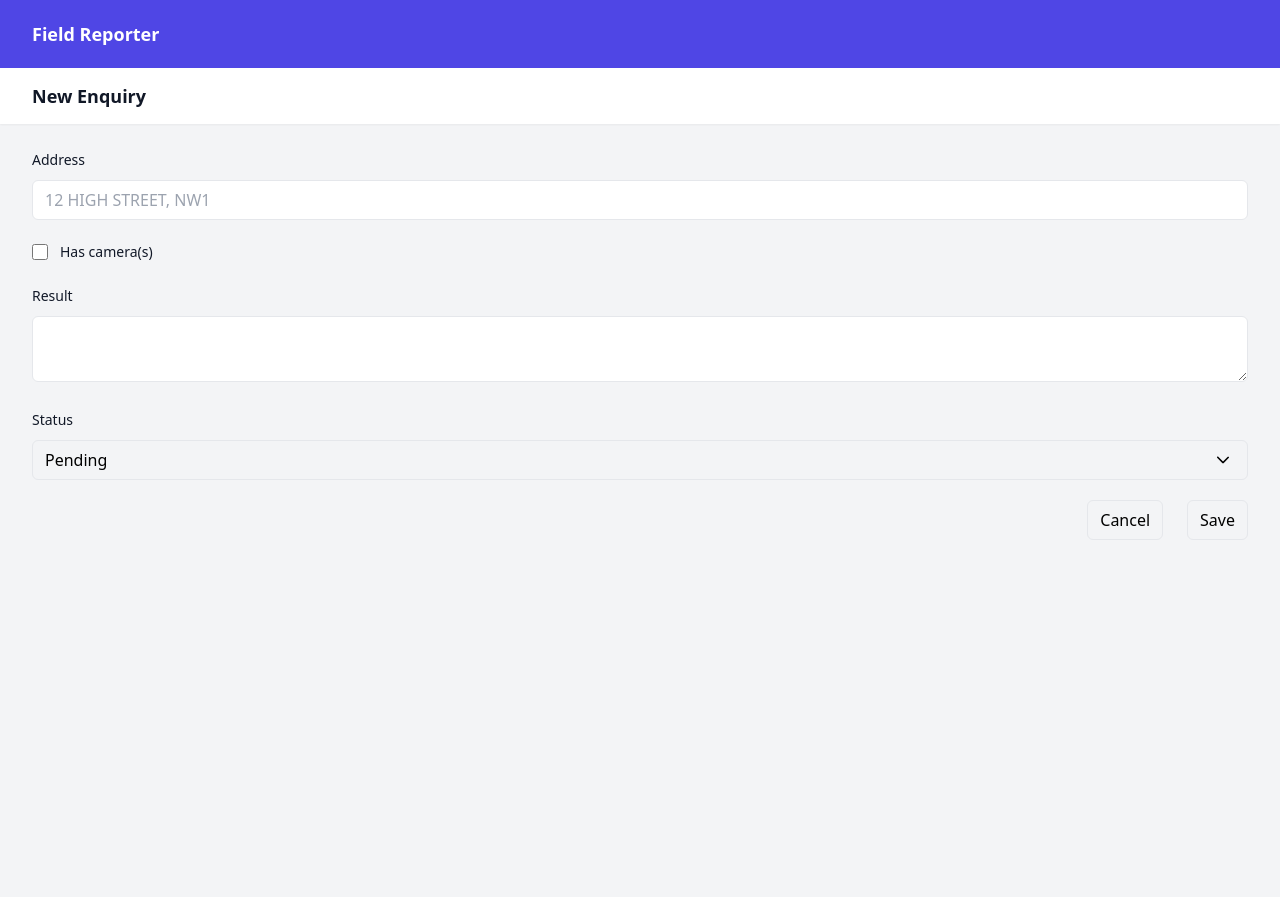
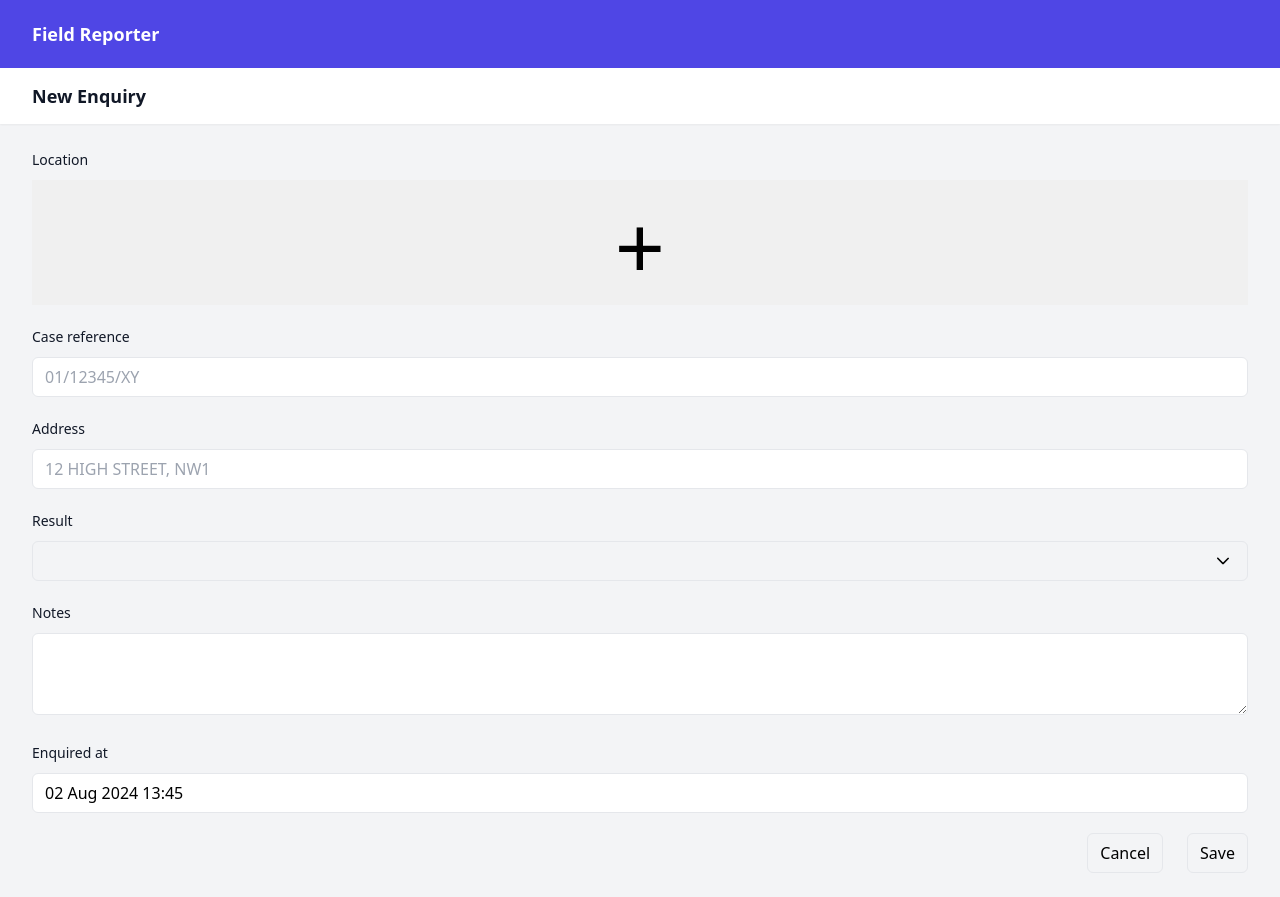
Before and after one commit to timwis/field-reporter, a Vue app: page /new in a window 1280 px wide. Before the commit the page ends 800 px from the top, so only its background shows below. Built offline with nearby package versions, Linux system fonts and the light colour scheme; what rxdb, tailwindcss-primeui would draw is missing.

Commit message:
Add MapLocator and use pinia to store form state

```diff
--- a/package.json
+++ b/package.json
@@ -14,19 +14,25 @@
   "dependencies": {
     "@headlessui/vue": "^1.7.22",
     "@heroicons/vue": "^2.1.5",
+    "@vue-leaflet/vue-leaflet": "^0.10.1",
+    "leaflet": "^1.9.4",
+    "leaflet-easybutton": "^2.4.0",
     "npm-run-all2": "^6.2.2",
     "pinia": "^2.2.0",
     "primevue": "^4.0.4",
     "rxdb": "^15.30.0",
     "rxjs": "^7.8.1",
     "tailwindcss-primeui": "^0.3.4",
+    "uuid": "^10.0.0",
     "vue": "^3.4.26",
     "vue-router": "^4.4.2"
   },
   "devDependencies": {
     "@tailwindcss/forms": "^0.5.7",
     "@tsconfig/node20": "^20.1.4",
+    "@types/leaflet": "^1.9.12",
     "@types/node": "^22.1.0",
+    "@types/uuid": "^10.0.0",
     "@vite-pwa/assets-generator": "^0.2.4",
     "@vitejs/plugin-vue": "^5.0.4",
     "@vue/tsconfig": "^0.5.1",
--- /dev/null
+++ b/src/components/MapLocator.vue
@@ -0,0 +1,105 @@
+<template>
+  <LMap
+    :zoom="location ? LOCATED_ZOOM : DEFAULT_ZOOM"
+    :center="location || DEFAULT_LOCATION"
+    ref="map"
+    class="crosshairs"
+    @ready="onMapReady()"
+    @locationfound="onLocationFound"
+    @move.once="onFirstMove"
+  >
+    <LTileLayer
+      url="https://{s}.tile.openstreetmap.org/{z}/{x}/{y}.png"
+      layer-type="base"
+      name="OpenStreetMap"
+      attribution="&copy; <a href='https://www.openstreetmap.org/copyright'>OpenStreetMap</a> contributors"
+    />
+    <LControl
+      class="leaflet-control bg-white border-2 border-black/20 rounded p-2 text-base !cursor-pointer font-sans"
+      position="topright"
+      @click="onClickSave"
+      >Save Location</LControl
+    >
+    <LCircleMarker
+      v-if="userLocation"
+      :lat-lng="userLocation"
+      :radius="userLocationAccuracy ? userLocationAccuracy / 2 : undefined"
+    />
+  </LMap>
+</template>
+
+<script setup lang="ts">
+import { ref, defineProps, defineEmits } from 'vue'
+import type { LocationEvent } from 'leaflet'
+import { LMap, LTileLayer, LCircleMarker, LControl } from '@vue-leaflet/vue-leaflet'
+import 'leaflet/dist/leaflet.css'
+
+// TODO: Replace with L.LatLngExpression
+import type { LatLngArray } from '@/types'
+
+const props = defineProps<{
+  location: LatLngArray | null
+}>()
+
+const emit = defineEmits<{
+  save: (location: LatLngArray) => void
+}>()
+
+const DEFAULT_ZOOM = 13
+const DEFAULT_LOCATION = [51.4630654, -0.1154922]
+const LOCATED_ZOOM = 18
+const userLocation = ref<LatLngArray | null>(null)
+const userLocationAccuracy = ref<number | null>(null)
+let hasMoved = false
+const map = ref<InstanceType<typeof LMap> | null>(null)
+
+function onMapReady() {
+  map.value?.leafletObject.locate({
+    enableHighAccuracy: true,
+    maximumAge: 60000
+  })
+}
+
+function onClickSave() {
+  if (!map.value) return
+  const center = map.value.leafletObject.getCenter()
+  emit('save', [center.lat, center.lng])
+}
+
+function onLocationFound(event: LocationEvent) {
+  console.log(event.latlng)
+  userLocation.value = [event.latlng.lat, event.latlng.lng]
+  userLocationAccuracy.value = event.accuracy
+  if (!props.location && !hasMoved) {
+    map.value?.leafletObject.setView(event.latlng, LOCATED_ZOOM)
+  }
+}
+
+function onFirstMove(_event: Event) {
+  hasMoved = true
+}
+</script>
+
+<style lang="css">
+.crosshairs:before,
+.crosshairs:after {
+  content: '';
+  position: absolute;
+  top: 0;
+  bottom: 0;
+  left: 0;
+  right: 0;
+  pointer-events: none;
+  z-index: 999;
+}
+
+.crosshairs:before {
+  bottom: 50%;
+  border-bottom: 1px #777 solid;
+}
+
+.crosshairs:after {
+  right: 50%;
+  border-right: 1px #777 solid;
+}
+</style>
--- /dev/null
+++ b/src/components/MapThumbnail.vue
@@ -0,0 +1,84 @@
+<template>
+  <div class="map-thumbnail-container">
+    <div ref="mapThumbnail" class="map-thumbnail" />
+    <input :value="location" :required="required" name="geometry" />
+  </div>
+</template>
+
+<script>
+import L from 'leaflet'
+
+export default {
+  props: {
+    required: { type: Boolean },
+    location: { type: Object, default: () => {} }
+  },
+  mounted() {
+    if (this.location) {
+      const map = this.initMap(this.location)
+      this.addBasemap(map)
+    }
+  },
+  methods: {
+    initMap(location) {
+      const el = this.$refs.mapThumbnail
+      return L.map(el, {
+        trackResize: false,
+        attributionControl: false,
+        zoomControl: false,
+        touchZoom: false,
+        scrollWheelZoom: false,
+        doubleClickZoom: false,
+        boxZoom: false,
+        dragging: false,
+        tap: false,
+        keyboard: false
+      }).setView(location, 20)
+    },
+    addBasemap(map) {
+      L.tileLayer('https://{s}.tile.openstreetmap.org/{z}/{x}/{y}.png', {
+        attribution:
+          '&copy; <a href="https://www.openstreetmap.org/copyright">OpenStreetMap</a> contributors'
+      }).addTo(map)
+    }
+  }
+}
+</script>
+
+<style scoped>
+.map-thumbnail-container {
+  position: relative;
+}
+
+.map-thumbnail {
+  height: 125px;
+  background-color: #f0f0f0;
+  position: relative;
+  color: black;
+  font-weight: 100;
+  z-index: 999;
+}
+
+.map-thumbnail:after {
+  content: '+';
+  font-size: 550%;
+  font-weight: 300;
+  position: absolute;
+  text-align: center;
+  top: 0;
+  bottom: 0;
+  left: 0;
+  right: 0;
+  z-index: 999;
+}
+
+input {
+  position: absolute;
+  top: 0;
+  left: 0;
+}
+
+input:focus {
+  outline: none;
+}
+</style>
--- a/src/main.ts
+++ b/src/main.ts
@@ -1,10 +1,12 @@
 import { createApp } from 'vue'
+import { createPinia } from 'pinia'
 import PrimeVue from 'primevue/config'
 import Aura from '@/presets/aura'
 import InputText from 'primevue/inputtext'
 import Textarea from 'primevue/textarea'
 import Select from 'primevue/select'
 import Button from 'primevue/button'
+import DatePicker from 'primevue/datepicker'
 
 import './style.css'
 import { createDatabase } from './database'
@@ -12,7 +14,9 @@ import App from './App.vue'
 import router from './router'
 
 const database = await createDatabase()
+const pinia = createPinia()
 const app = createApp(App)
+app.use(pinia)
 app.use(router)
 app.use(database)
 app.use(PrimeVue, { unstyled: true, pt: Aura })
@@ -20,4 +24,5 @@ app.component('InputText', InputText)
 app.component('Textarea', Textarea)
 app.component('Select', Select)
 app.component('Button', Button)
+app.component('DatePicker', DatePicker)
 app.mount('#app')
--- a/src/router/index.ts
+++ b/src/router/index.ts
@@ -1,6 +1,7 @@
 import { createRouter, createWebHistory } from 'vue-router'
 import EnquiriesView from '@/views/EnquiriesView.vue'
 import NewEnquiryView from '@/views/NewEnquiryView.vue'
+import SelectLocation from '@/views/SelectLocation.vue'
 
 const router = createRouter({
   history: createWebHistory(import.meta.env.BASE_URL),
@@ -14,6 +15,11 @@ const router = createRouter({
       path: '/new',
       name: 'new-enquiry',
       component: NewEnquiryView
+    },
+    {
+      path: '/new/location',
+      name: 'select-location',
+      component: SelectLocation
     }
   ]
 })
--- /dev/null
+++ b/src/stores/draft.ts
@@ -0,0 +1,14 @@
+import { defineStore } from 'pinia'
+
+import type { Enquiry } from '@/types'
+
+export const useDraftStore = defineStore('draft', {
+  state: () => ({
+    enquired_at: new Date(),
+    case_reference: '',
+    location_address: '',
+    location_geometry: null,
+    result: '',
+    notes: ''
+  }) // as Enquiry
+})
--- a/src/types.ts
+++ b/src/types.ts
@@ -1,21 +1,22 @@
 import type { RxJsonSchema } from 'rxdb'
+
+export type LatLngArray = [number, number]
+
+export const RESULT_VALUES = [
+  { label: 'Retrieved', value: 'retrieved' },
+  { label: 'Revisit', value: 'revisit' },
+  { label: 'Non-starter', value: 'non_starter' }
+]
 
 export interface Enquiry {
   id: string
   created_at: string
-  occurred_at: string
-  user_name: string
-  location: {
-    geometry: {
-      lat: number
-      lng: number
-    }
-    address: string
-    details?: string
-  }
-  status: 'pending' | 'attempted' | 'completed' | 'cancelled'
-  has_cameras: boolean
-  result: string
+  enquired_at: string
+  case_reference: string
+  location_address: string
+  location_geometry: LatLngArray
+  result: 'retrieved' | 'revisit' | 'non_starter'
+  notes: string
 }
 
 export const enquirySchema: RxJsonSchema<Enquiry> = {
@@ -23,41 +24,31 @@ export const enquirySchema: RxJsonSchema<Enquiry> = {
   primaryKey: 'id',
   type: 'object',
   properties: {
-    id: { type: 'string', maxLength: 100 },
-    created_at: { type: 'string', format: 'date-time' },
-    occurred_at: { type: 'string', format: 'date-time' },
-    user_name: { type: 'string' },
-    location: {
-      type: 'object',
-      properties: {
-        geometry: {
-          type: 'object',
-          properties: {
-            lat: { type: 'number' },
-            lng: { type: 'number' }
-          },
-          required: ['lat', 'lng']
-        },
-        address: { type: 'string' },
-        details: { type: 'string' }
-      },
-      required: ['geometry', 'address']
+    id: { type: 'string', maxLength: 100, final: true },
+    created_at: { type: 'string', format: 'date-time', final: true },
+    enquired_at: { type: 'string', format: 'date-time' },
+    case_reference: { type: 'string' },
+    location_address: { type: 'string' },
+    location_geometry: {
+      type: 'array',
+      items: { type: 'number' },
+      minItems: 2,
+      maxItems: 2
     },
-    status: {
+    result: {
       type: 'string',
-      enum: ['pending', 'attempted', 'completed', 'cancelled']
+      enum: ['retrieved', 'revisit', 'non_starter']
     },
-    has_cameras: { type: 'boolean' },
-    result: { type: 'string' }
+    notes: { type: 'string' }
   },
   required: [
     'id',
     'created_at',
-    'occurred_at',
-    'user_name',
-    'location',
-    'status',
-    'has_cameras',
-    'result'
+    'enquired_at',
+    'case_reference',
+    'location_address',
+    'location_geometry',
+    'result',
+    'notes'
   ]
 }
--- a/src/views/NewEnquiryView.vue
+++ b/src/views/NewEnquiryView.vue
@@ -1,39 +1,30 @@
 <script setup lang="ts">
+import { RouterLink, useRouter } from 'vue-router'
+import { toRaw } from 'vue'
+import { v7 as uuidv7 } from 'uuid'
+
+import { RESULT_VALUES } from '@/types'
 import { useDatabase } from '@/database'
+import { useDraftStore } from '@/stores/draft'
 import PageHeader from '@/components/PageHeader.vue'
+import MapThumbnail from '@/components/MapThumbnail.vue'
 
 const database = useDatabase()
+const router = useRouter()
 
-const STATUS_VALUES = [
-  { value: 'pending', label: 'Pending' },
-  { value: 'attempted', label: 'Attempted' },
-  { value: 'completed', label: 'Completed' },
-  { value: 'cancelled', label: 'Cancelled' }
-]
-
-let enquiry = {
-  location: {
-    geometry: {
-      lat: 51.464795,
-      lng: -0.11303
-    },
-    address: ''
-  },
-  has_cameras: false,
-  result: '',
-  status: 'pending'
-}
+let draft = useDraftStore()
 
 async function onSubmit(_event: Event) {
-  console.log('Form submitted')
+  const created_at = new Date().toISOString()
   const augmentedEnquiry = {
-    ...enquiry,
-    id: Math.random().toString(36).substring(2, 10),
-    created_at: new Date().toISOString(),
-    occurred_at: new Date().toISOString(),
-    user_name: 'Tester'
+    ...toRaw(draft.$state),
+    id: uuidv7(),
+    created_at,
+    enquired_at: draft.enquired_at.toISOString()
   }
   await database.enquiries.insert(augmentedEnquiry)
+  draft.$reset()
+  router.push({ name: 'enquiries' })
 }
 </script>
 
@@ -45,32 +36,44 @@ async function onSubmit(_event: Event) {
         <div class="space-y-5">
           <div>
             <label for="address" class="block text-sm font-medium leading-6 text-gray-900">
+              Location
+            </label>
+            <div class="mt-2">
+              <RouterLink to="/new/location">
+                <MapThumbnail :location="draft.location_geometry" required />
+              </RouterLink>
+            </div>
+          </div>
+
+          <div>
+            <label for="case_reference" class="block text-sm font-medium leading-6 text-gray-900">
+              Case reference
+            </label>
+            <div class="mt-2">
+              <InputText
+                id="case_reference"
+                name="case_reference"
+                v-model.trim="draft.case_reference"
+                type="text"
+                placeholder="01/12345/XY"
+                class="w-full"
+              />
+            </div>
+          </div>
+
+          <div>
+            <label for="address" class="block text-sm font-medium leading-6 text-gray-900">
               Address
             </label>
             <div class="mt-2">
               <InputText
                 id="address"
                 name="address"
-                v-model.trim="enquiry.location.address"
+                v-model.trim="draft.location_address"
                 type="text"
                 placeholder="12 HIGH STREET, NW1"
                 class="w-full"
               />
-            </div>
-          </div>
-
-          <div class="relative flex gap-x-3">
-            <div class="flex h-6 items-center">
-              <input
-                id="has_cameras"
-                name="has_cameras"
-                type="checkbox"
-                v-model="enquiry.has_cameras"
-                class="h-4 w-4 rounded border-gray-300 text-indigo-600 focus:ring-indigo-600"
-              />
-            </div>
-            <div class="text-sm leading-6">
-              <label for="has_cameras" class="font-medium text-gray-900">Has camera(s)</label>
             </div>
           </div>
 
@@ -79,29 +82,48 @@ async function onSubmit(_event: Event) {
               Result
             </label>
             <div class="mt-2">
-              <Textarea
+              <Select
                 id="result"
                 name="result"
-                v-model.trim="enquiry.result"
-                rows="3"
+                v-model="draft.result"
+                :options="RESULT_VALUES"
+                optionLabel="label"
+                optionValue="value"
+                class="w-full"
+                required
+              />
+            </div>
+          </div>
+
+          <div>
+            <label for="notes" class="block text-sm font-medium leading-6 text-gray-900">
+              Notes
+            </label>
+            <div class="mt-2">
+              <Textarea
+                id="notes"
+                name="notes"
+                v-model.trim="draft.notes"
+                rows="4"
                 class="w-full"
               />
             </div>
           </div>
 
           <div>
-            <label for="status" class="block text-sm font-medium leading-6 text-gray-900">
-              Status
+            <label for="enquired_at" class="block text-sm font-medium leading-6 text-gray-900">
+              Enquired at
             </label>
             <div class="mt-2">
-              <Select
-                id="status"
-                name="status"
-                v-model="enquiry.status"
-                :options="STATUS_VALUES"
-                optionLabel="label"
-                optionValue="value"
+              <DatePicker
+                id="enquired_at"
+                name="enquired_at"
+                v-model="draft.enquired_at"
                 class="w-full"
+                showTime
+                dateFormat="dd M yy"
+                hourFormat="24"
+                fluid
               />
             </div>
           </div>
--- /dev/null
+++ b/src/views/SelectLocation.vue
@@ -0,0 +1,30 @@
+<script setup lang="ts">
+import { useRouter } from 'vue-router'
+
+import type { LatLngArray } from '@/types'
+import { useDraftStore } from '@/stores/draft'
+import MapLocator from '@/components/MapLocator.vue'
+
+const router = useRouter()
+const draft = useDraftStore()
+
+function onSave(location_geometry: LatLngArray) {
+  // draft.setLocation(location)
+  draft.$patch({ location_geometry })
+  router.go(-1)
+}
+</script>
+
+<template>
+  <main>
+    <div id="map-container">
+      <MapLocator :location="draft.location_geometry" id="map" @save="onSave" />
+    </div>
+  </main>
+</template>
+
+<style lang="css">
+#map-container {
+  height: calc(100vh - 68px);
+}
+</style>
```
Also changed, not shown: src/components/EnquiryList.vue (+6 -6 lines), 1 other file (tests, documents, lock files or other folders).
